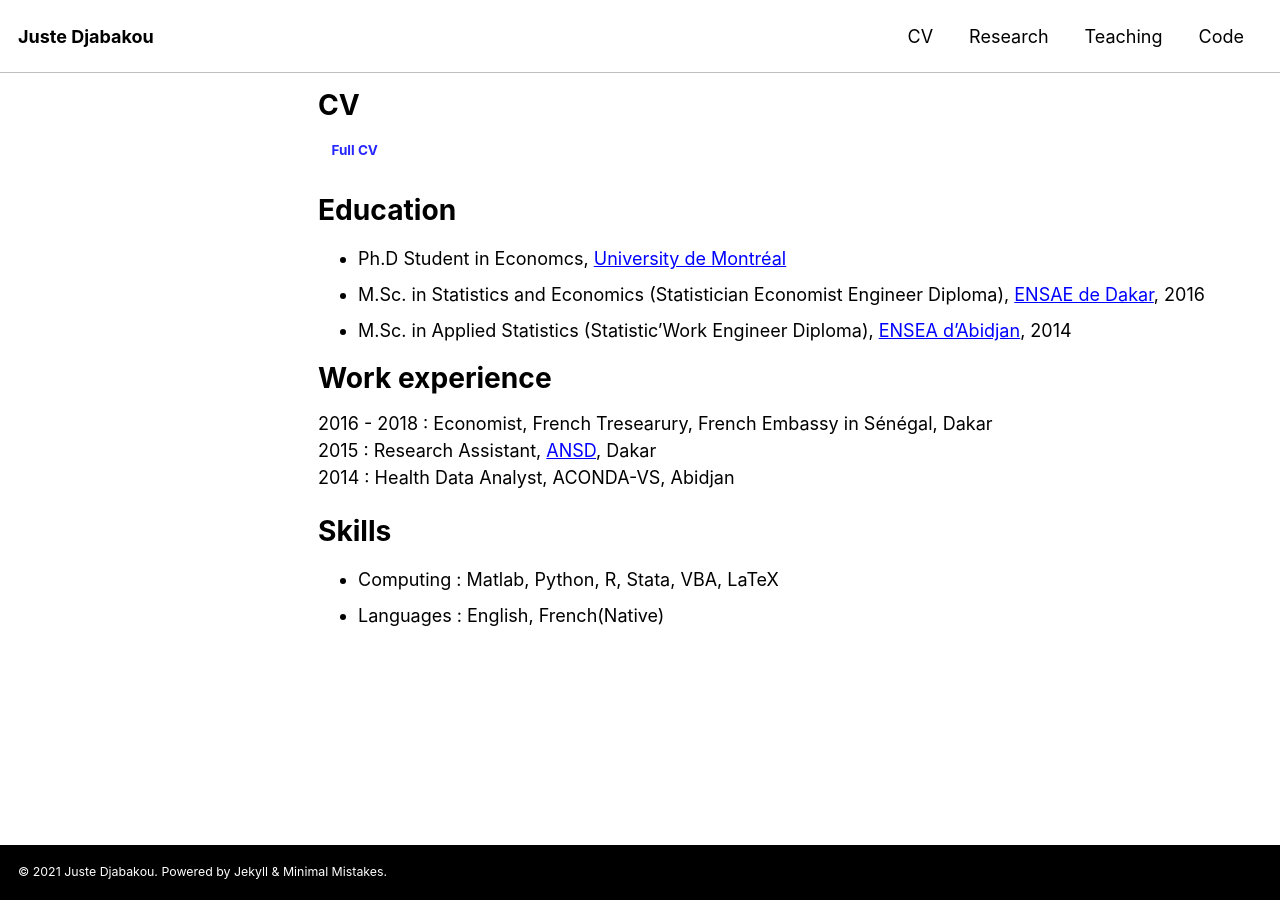
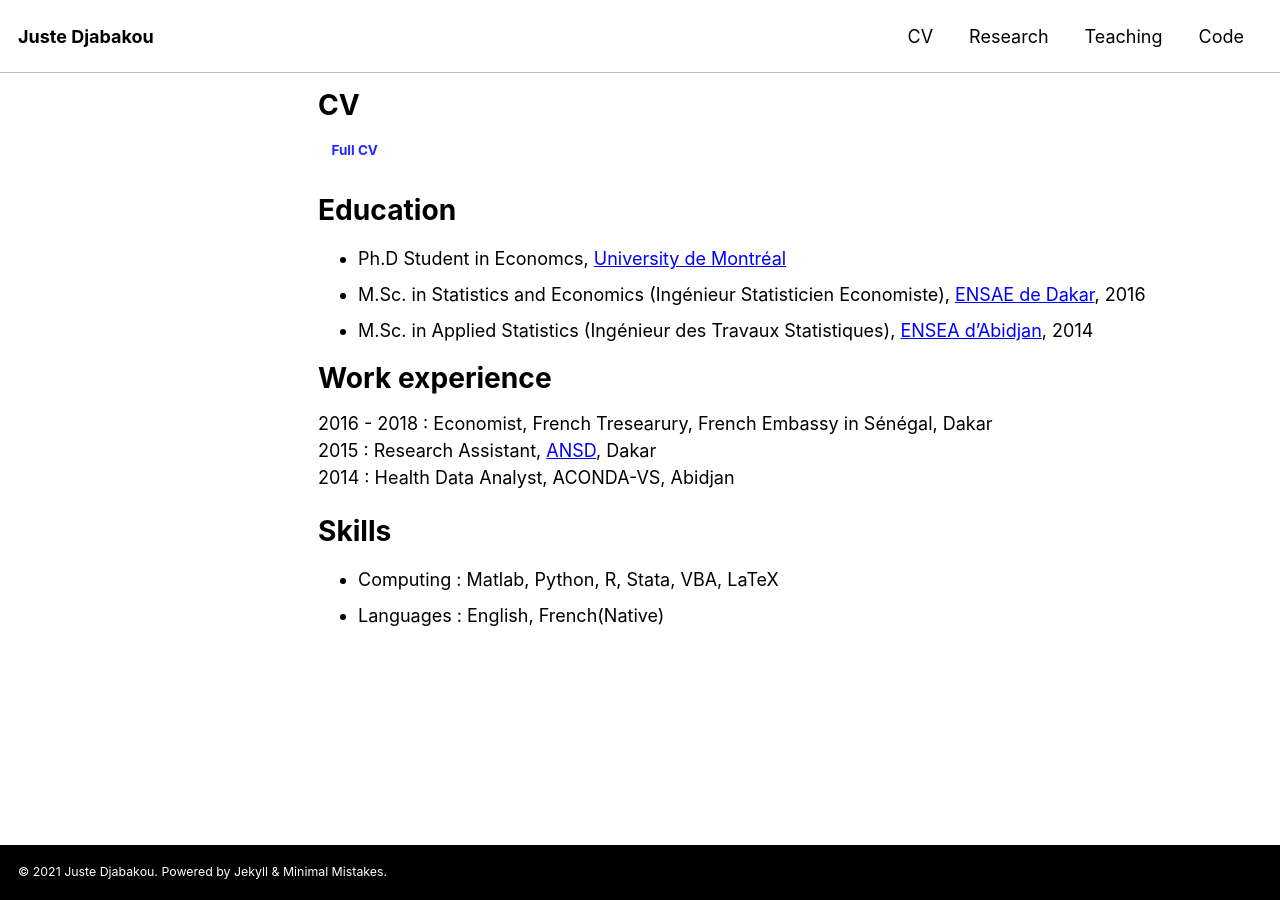
Before and after one commit to justedjabakou/justedjabakou.github.io, a Jekyll site: the page built from _pages/cv.md, in a window 1280 px wide. Built offline with Jekyll 4.4.1, drawn with Linux system fonts in a browser that asks for light colours; cached includes are drawn as plain includes; nearby versions of some CDN libraries.

Commit message:
Update cv.md

```diff
--- a/_pages/cv.md
+++ b/_pages/cv.md
@@ -13,8 +13,8 @@ permalink: /cv
 Education
 ======
 * Ph.D Student in Economcs, [University de Montréal](https://sceco.umontreal.ca/)
-* M.Sc. in Statistics and Economics (Statistician Economist Engineer Diploma), [ENSAE de Dakar](http://ensae.sn/), 2016
-* M.Sc. in Applied Statistics (Statistic'Work Engineer Diploma), [ENSEA d'Abidjan](https://ensea.ed.ci/), 2014
+* M.Sc. in Statistics and Economics (Ingénieur Statisticien Economiste), [ENSAE de Dakar](http://ensae.sn/), 2016
+* M.Sc. in Applied Statistics (Ingénieur des Travaux Statistiques), [ENSEA d'Abidjan](https://ensea.ed.ci/), 2014
 
 Work experience
 ======
```
